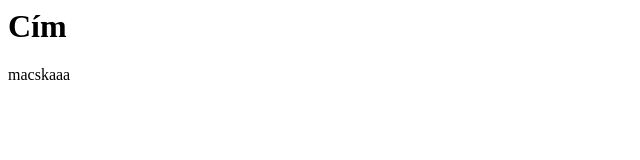
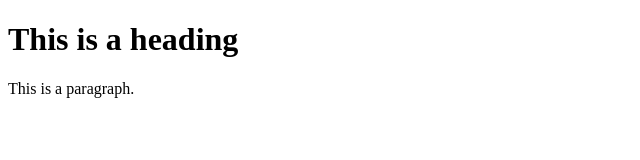
Before and after one commit to papandras/first, a plain HTML site: page index.html in a window 1280 px wide. Shown: the whole page, without its empty margins (0-640 px from the left). Drawn offline with Linux system fonts and the light colour scheme.

Commit message:
Update index.html

```diff
--- a/index.html
+++ b/index.html
@@ -1,2 +1,10 @@
-<h1>Cím</h1>
-<p>macskaaa</p>
+<!DOCTYPE html>
+<html>
+<title>HTML Tutorial</title>
+<body>
+
+<h1>This is a heading</h1>
+<p>This is a paragraph.</p>
+
+</body>
+</html>
```
